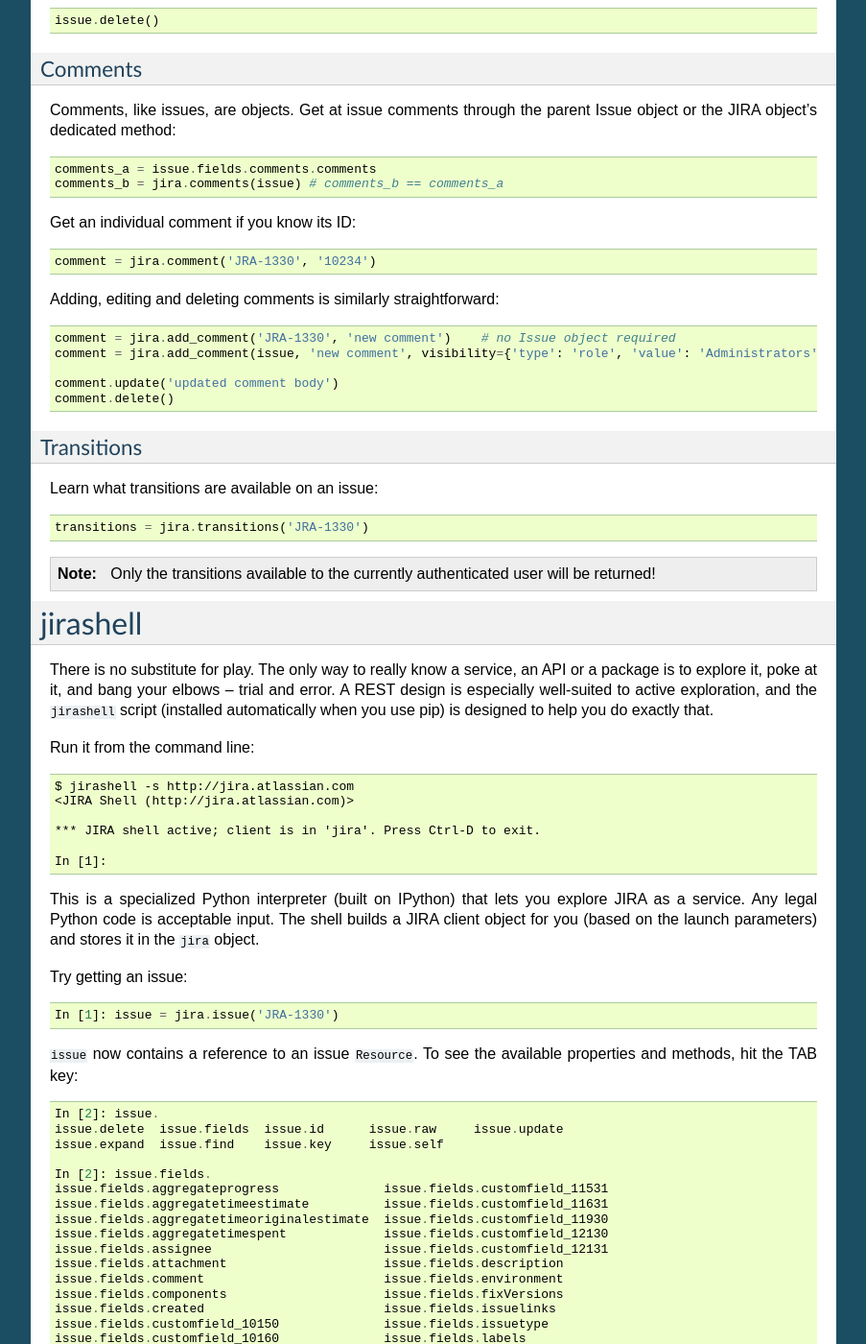
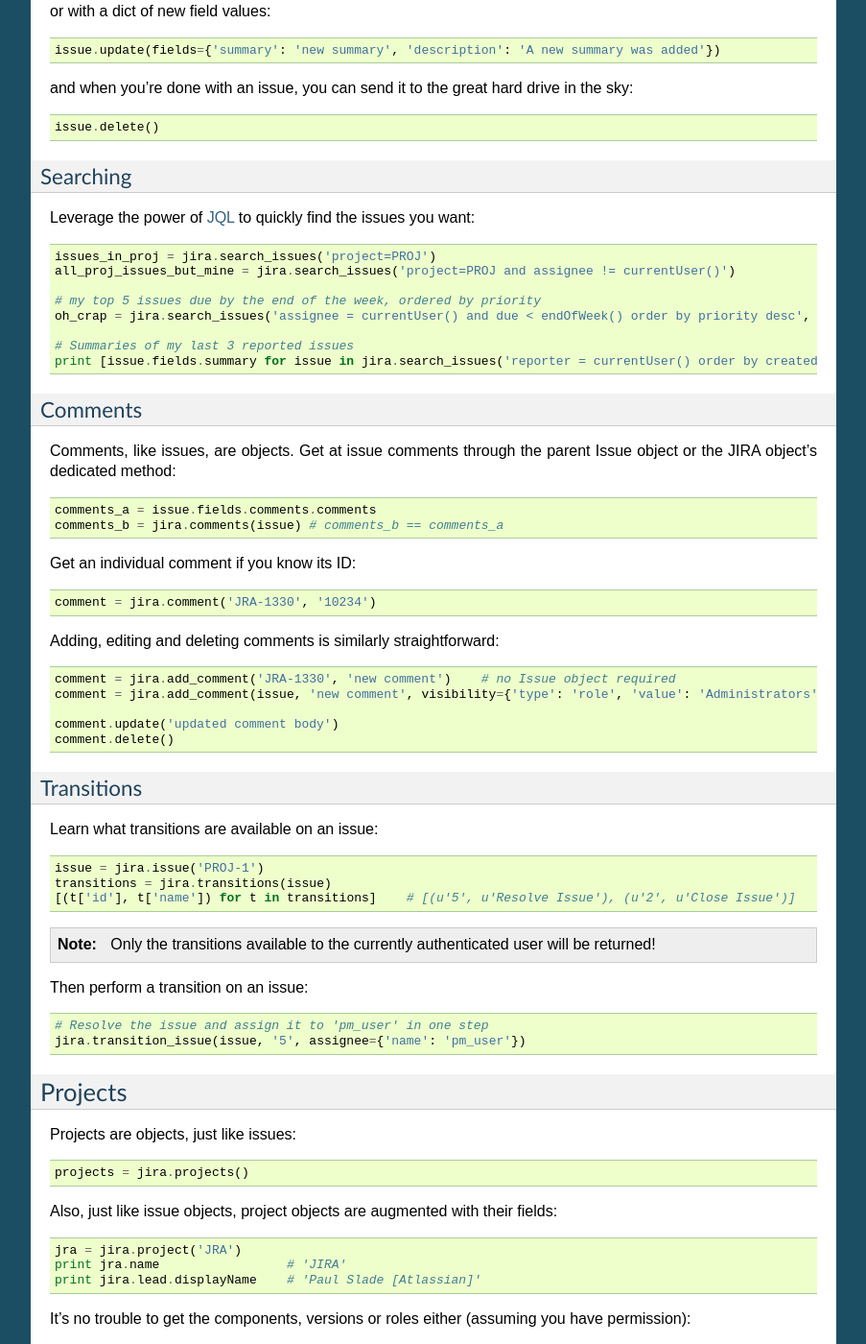
Before and after one commit to pycontribs/jira, a Sphinx documentation site: the page built from docs/index.rst, in a window 1280 px wide and 1400 px high, scrolled down 3368 px. Shown: the whole window at 96% size, without its empty margins (198-1101 px from the left). Built offline with Sphinx 7.4.7, drawn with Linux system fonts in a browser that asks for light colours; some of the changed text lies outside the part shown.

```diff
--- a/docs/index.rst
+++ b/docs/index.rst
@@ -146,6 +146,11 @@
 
     issue = jira.issue('JRA-1330', fields='summary,comment')
 
+Reassign an issue::
+
+    # requires issue assign permission, which is different from issue editing permission!
+    jira.assign_issue(issue, 'newassignee')
+
 Creating issues is easy::
 
     new_issue = jira.create_issue(project={'key': 'PROJ'}, summary='New issue from jira-python',
@@ -168,6 +173,7 @@
 You can also update an issue's fields with keyword arguments::
 
     issue.update(summary='new summary', description='A new summary was added')
+    issue.update(assignee={'name': 'new_user'})    # reassigning in update requires issue edit permission
 
 or with a dict of new field values::
 
@@ -176,6 +182,21 @@
 and when you're done with an issue, you can send it to the great hard drive in the sky::
 
     issue.delete()
+
+Searching
+^^^^^^^^^
+
+Leverage the power of `JQL <https://confluence.atlassian.com/display/JIRA/Advanced+Searching>`_
+to quickly find the issues you want::
+
+    issues_in_proj = jira.search_issues('project=PROJ')
+    all_proj_issues_but_mine = jira.search_issues('project=PROJ and assignee != currentUser()')
+
+    # my top 5 issues due by the end of the week, ordered by priority
+    oh_crap = jira.search_issues('assignee = currentUser() and due < endOfWeek() order by priority desc', maxResults=5)
+
+    # Summaries of my last 3 reported issues
+    print [issue.fields.summary for issue in jira.search_issues('reporter = currentUser() order by created desc', maxResults=3)]
 
 Comments
 ^^^^^^^^
@@ -203,12 +224,40 @@
 
 Learn what transitions are available on an issue::
 
-    transitions = jira.transitions('JRA-1330')
+    issue = jira.issue('PROJ-1')
+    transitions = jira.transitions(issue)
+    [(t['id'], t['name']) for t in transitions]    # [(u'5', u'Resolve Issue'), (u'2', u'Close Issue')]
 
 .. note::
     Only the transitions available to the currently authenticated user will be returned!
 
+Then perform a transition on an issue::
 
+    # Resolve the issue and assign it to 'pm_user' in one step
+    jira.transition_issue(issue, '5', assignee={'name': 'pm_user'})
+
+Projects
+--------
+
+Projects are objects, just like issues::
+
+    projects = jira.projects()
+
+Also, just like issue objects, project objects are augmented with their fields::
+
+    jra = jira.project('JRA')
+    print jra.name                 # 'JIRA'
+    print jira.lead.displayName    # 'Paul Slade [Atlassian]'
+
+It's no trouble to get the components, versions or roles either (assuming you have permission)::
+
+    components = jira.project_components(jra)
+    [c.name for c in components]                # 'Accessibility', 'Activity Stream', 'Administration', etc.
+
+    jira.project_roles(jra)                     # 'Administrators', 'Developers', etc.
+
+    versions = jira.project_versions(jra)
+    [v.name for v in reversed(versions)]        # '5.1.1', '5.1', '5.0.7', '5.0.6', etc.
 
 jirashell
 =========
```
